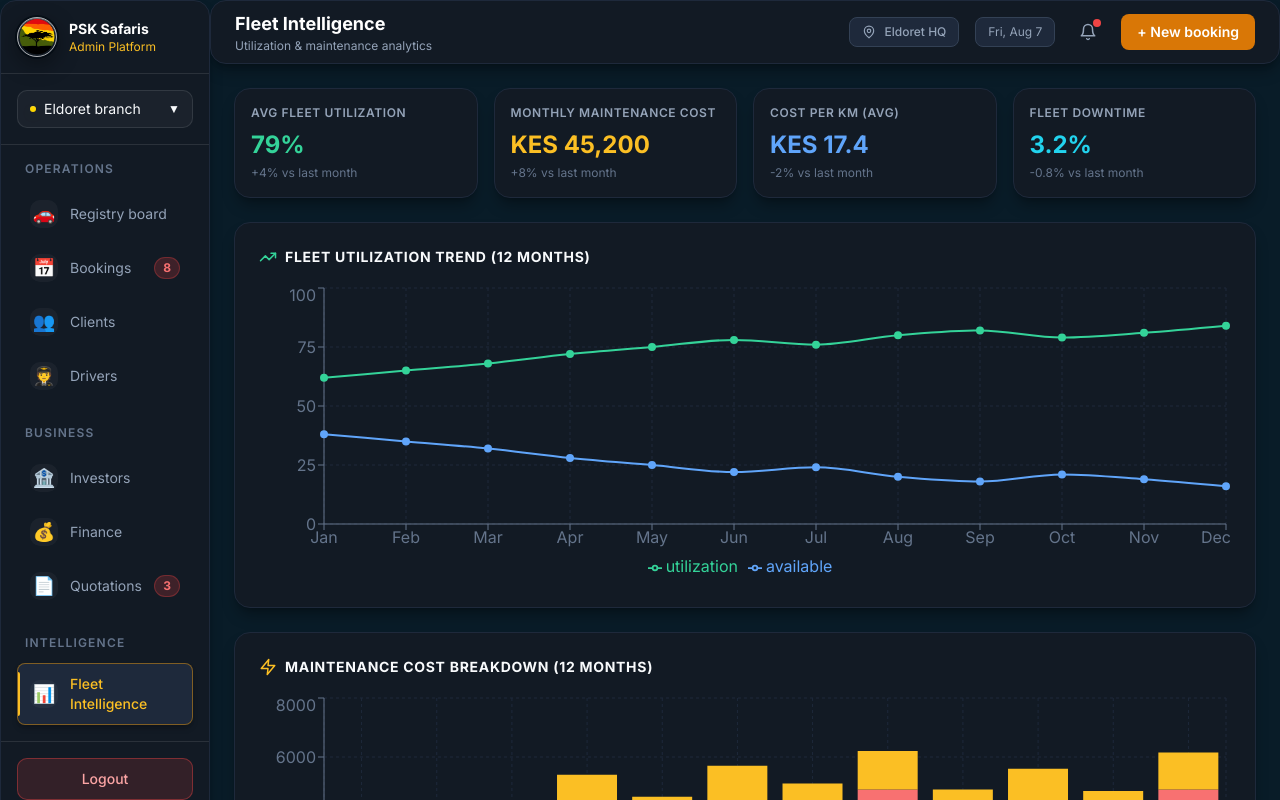
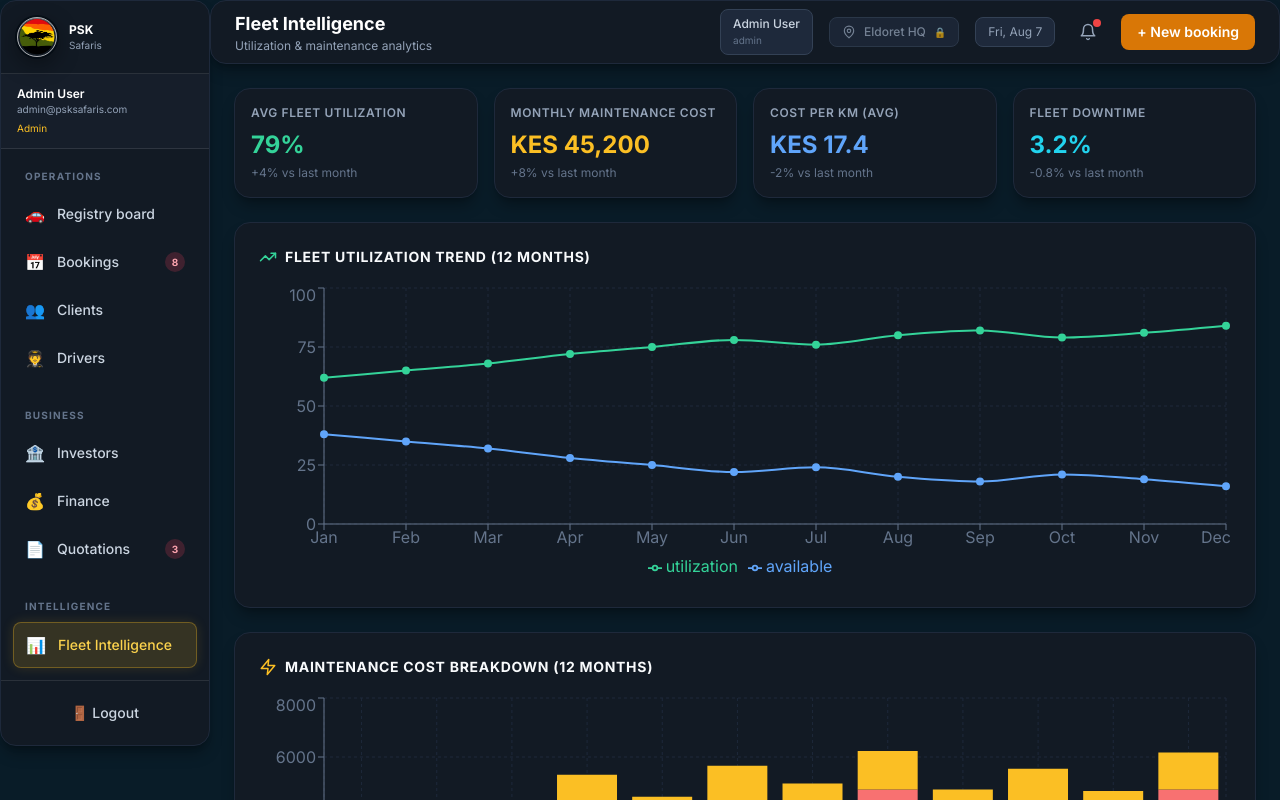
Before and after one commit to orenda497-afk/psk-admin-platform, a React (Vite) app: page /analytics in a window 1280 px wide. Both pictures are taken after a click on the button "Sign In". Built offline with nearby package versions, Linux system fonts and the light colour scheme.

Commit message:
feat: implement branch-based data filtering - staff locked to their branch, admin can switch

```diff
--- a/src/App.tsx
+++ b/src/App.tsx
@@ -10,16 +10,29 @@ import Investors from './pages/Investors'
 import Finance from './pages/Finance'
 import Quotations from './pages/Quotations'
 import Analytics from './pages/Analytics'
+import { getStaffBranch } from './data/staff'
 
 function App() {
   const [isAuthenticated, setIsAuthenticated] = useState(false)
+  const [currentUser, setCurrentUser] = useState<string>('')
+  const [currentBranch, setCurrentBranch] = useState<'eldoret' | 'kisumu'>('eldoret')
 
-  const handleLogin = () => {
+  const handleLogin = (email: string) => {
     setIsAuthenticated(true)
+    setCurrentUser(email)
+    // Set branch based on staff member's assigned branch
+    const userBranch = getStaffBranch(email)
+    setCurrentBranch(userBranch)
   }
 
   const handleLogout = () => {
     setIsAuthenticated(false)
+    setCurrentUser('')
+    setCurrentBranch('eldoret')
+  }
+
+  const handleBranchChange = (branchId: 'eldoret' | 'kisumu') => {
+    setCurrentBranch(branchId)
   }
 
   if (!isAuthenticated) {
@@ -28,14 +41,19 @@ function App() {
 
   return (
     <Router>
-      <Layout onLogout={handleLogout}>
+      <Layout
+        onLogout={handleLogout}
+        currentBranch={currentBranch}
+        onBranchChange={handleBranchChange}
+        currentUser={currentUser}
+      >
         <Routes>
           <Route path="/" element={<RegistryBoard />} />
           <Route path="/bookings" element={<Bookings />} />
           <Route path="/clients" element={<Clients />} />
           <Route path="/drivers" element={<Drivers />} />
           <Route path="/investors" element={<Investors />} />
-          <Route path="/finance" element={<Finance />} />
+          <Route path="/finance" element={<Finance currentBranch={currentBranch} />} />
           <Route path="/quotations" element={<Quotations />} />
           <Route path="/analytics" element={<Analytics />} />
           <Route path="*" element={<Navigate to="/" replace />} />
--- a/src/components/Layout.tsx
+++ b/src/components/Layout.tsx
@@ -2,15 +2,37 @@ import { ReactNode, useState } from 'react'
 import { useLocation } from 'react-router-dom'
 import Sidebar from './Sidebar'
 import TopBar from './TopBar'
+import { getStaffBranch } from '../data/staff'
 
 interface LayoutProps {
   children: ReactNode
   onLogout: () => void
+  currentBranch?: 'eldoret' | 'kisumu'
+  onBranchChange?: (branchId: 'eldoret' | 'kisumu') => void
+  currentUser?: string
 }
 
-export default function Layout({ children, onLogout }: LayoutProps) {
+export default function Layout({
+  children,
+  onLogout,
+  currentBranch = 'eldoret',
+  onBranchChange,
+  currentUser = ''
+}: LayoutProps) {
   const location = useLocation()
-  const [currentBranch, setCurrentBranch] = useState<'eldoret' | 'kisumu'>('eldoret')
+  const [localBranch, setLocalBranch] = useState<'eldoret' | 'kisumu'>(currentBranch)
+
+  // If user is assigned to a specific branch, lock them to that branch
+  const userBranch = currentUser ? getStaffBranch(currentUser) : null
+  const displayBranch = userBranch || localBranch
+
+  const handleBranchChange = (branchId: 'eldoret' | 'kisumu') => {
+    // Only allow branch change if user is not locked to a specific branch
+    if (!userBranch) {
+      setLocalBranch(branchId)
+      onBranchChange?.(branchId)
+    }
+  }
 
   const getPageTitle = () => {
     switch (location.pathname) {
@@ -41,7 +63,7 @@ export default function Layout({ children, onLogout }: LayoutProps) {
     <div style={{ display: 'flex', height: '100vh' }} className="bg-psk-bg-base overflow-hidden">
       {/* Sidebar — fixed width 210px, full height */}
       <aside style={{ width: '210px', minWidth: '210px', flexShrink: 0 }}>
-        <Sidebar onLogout={onLogout} />
+        <Sidebar onLogout={onLogout} currentUser={currentUser} />
       </aside>
 
       {/* Main — takes remaining width, flex column layout */}
@@ -51,19 +73,17 @@ export default function Layout({ children, onLogout }: LayoutProps) {
           <TopBar
             title={pageInfo.title}
             subtitle={pageInfo.subtitle}
-            currentBranch={currentBranch}
-            onBranchChange={setCurrentBranch}
+            currentBranch={displayBranch}
+            onBranchChange={handleBranchChange}
+            currentUser={currentUser}
+            isLockedBranch={!!userBranch}
           />
         </header>
 
         {/* Page content */}
         <main style={{ flex: 1, overflowY: 'auto' }}>
           <div className="p-6">
-            {/* Pass branch to children via context or props */}
-            {typeof children === 'object' && children !== null && 'props' in children
-              ? { ...children, props: { ...children.props, currentBranch } }
-              : children
-            }
+            {children}
           </div>
         </main>
       </div>
--- a/src/components/Sidebar.tsx
+++ b/src/components/Sidebar.tsx
@@ -1,8 +1,10 @@
 import { useNavigate, useLocation } from 'react-router-dom'
 import PskLogoOrbit from './PskLogoOrbit'
+import { getStaffByEmail } from '../data/staff'
 
 interface SidebarProps {
   onLogout: () => void
+  currentUser?: string
 }
 
 const navGroups = [
@@ -31,9 +33,10 @@ const navGroups = [
   }
 ]
 
-export default function Sidebar({ onLogout }: SidebarProps) {
+export default function Sidebar({ onLogout, currentUser = '' }: SidebarProps) {
   const navigate = useNavigate()
   const location = useLocation()
+  const staffInfo = currentUser ? getStaffByEmail(currentUser) : null
 
   const handleNavClick = (path: string) => {
     if (path !== '#') {
@@ -48,31 +51,27 @@ export default function Sidebar({ onLogout }: SidebarProps) {
         <div className="flex items-center gap-3">
           {/* Authentic PSK Safari brand mark */}
           <PskLogoOrbit size="sm" showOrbit={false} />
-
-          {/* Text */}
-          <div>
-            <p className="text-sm font-bold text-white">PSK Safaris</p>
-            <p className="text-xs text-psk-text-gold">Admin Platform</p>
+          <div className="min-w-0">
+            <p className="text-xs font-bold text-white truncate">PSK</p>
+            <p className="text-[10px] text-slate-400 truncate">Safaris</p>
           </div>
         </div>
       </div>
 
-      {/* Branch selector */}
-      <div className="p-4 border-b border-psk-border">
-        <button className="w-full flex items-center justify-between px-3 py-2 bg-psk-bg-surface border border-psk-border rounded-glass hover:border-psk-border-gold transition text-sm text-psk-text-primary">
-          <div className="flex items-center gap-2">
-            <div className="w-1.5 h-1.5 rounded-full bg-psk-gold shadow-glow-gold"></div>
-            <span>Eldoret branch</span>
-          </div>
-          <span className="text-xs">▼</span>
-        </button>
-      </div>
+      {/* User Info */}
+      {staffInfo && (
+        <div className="px-4 py-3 border-b border-psk-border bg-slate-800/30">
+          <p className="text-xs font-semibold text-white truncate">{staffInfo.name}</p>
+          <p className="text-[10px] text-slate-400 truncate">{staffInfo.email}</p>
+          <p className="text-[10px] text-amber-400 mt-1 capitalize">{staffInfo.role}</p>
+        </div>
+      )}
 
       {/* Navigation */}
-      <nav className="flex-1 overflow-y-auto p-4 space-y-6">
+      <nav className="flex-1 overflow-y-auto p-3 space-y-5">
         {navGroups.map((group) => (
           <div key={group.name}>
-            <p className="text-xs font-semibold uppercase tracking-widest text-psk-text-tertiary mb-3 px-2">
+            <p className="px-3 py-2 text-[10px] font-bold uppercase tracking-[0.12em] text-slate-500">
               {group.name}
             </p>
             <div className="space-y-1">
@@ -82,28 +81,16 @@ export default function Sidebar({ onLogout }: SidebarProps) {
                   <button
                     key={item.path}
                     onClick={() => handleNavClick(item.path)}
-                    className={`w-full min-w-0 max-w-full box-border flex items-center gap-3 px-3 py-2.5 rounded-lg border transition relative group ${
+                    className={`w-full flex items-center gap-3 px-3 py-2.5 rounded-lg text-sm font-medium transition ${
                       isActive
-                        ? 'bg-slate-800 border-amber-500/45 text-psk-text-gold font-medium shadow-md shadow-black/20'
-                        : 'border-transparent text-psk-text-secondary hover:text-psk-text-primary hover:bg-slate-800 hover:border-slate-700'
+                        ? 'bg-amber-400/15 text-amber-300 border border-amber-400/30 shadow-[0_0_12px_rgba(251,191,36,0.15)]'
+                        : 'text-slate-300 hover:bg-slate-700/40 hover:text-white'
                     }`}
                   >
-                    {/* Active bar */}
-                    {isActive && (
-                      <div className="absolute left-0 top-2 bottom-2 w-0.5 bg-amber-400 rounded-r"></div>
-                    )}
-
-                    {/* Icon */}
-                    <div className="w-7 h-7 flex items-center justify-center text-lg rounded-glass bg-psk-bg-surface group-hover:bg-psk-bg-elevated transition">
-                      {item.icon}
-                    </div>
-
-                    {/* Label */}
-                    <span className="text-sm flex-1 text-left">{item.label}</span>
-
-                    {/* Badge */}
+                    <span className="text-base">{item.icon}</span>
+                    <span className="flex-1 text-left truncate">{item.label}</span>
                     {item.badge && (
-                      <span className="text-xs font-bold px-2 py-0.5 rounded-full bg-red-500/20 text-red-400 border border-red-500/30">
+                      <span className="inline-flex items-center justify-center h-5 w-5 rounded-full bg-rose-500/20 text-rose-300 text-[10px] font-bold">
                         {item.badge}
                       </span>
                     )}
@@ -115,13 +102,13 @@ export default function Sidebar({ onLogout }: SidebarProps) {
         ))}
       </nav>
 
-      {/* Logout button */}
-      <div className="p-4 border-t border-psk-border">
+      {/* Logout */}
+      <div className="p-3 border-t border-psk-border">
         <button
           onClick={onLogout}
-          className="w-full py-2.5 px-3 bg-red-500/15 hover:bg-red-500/25 border border-red-500/40 rounded-glass text-red-300 text-sm font-medium transition"
+          className="w-full px-3 py-2.5 rounded-lg text-sm font-medium text-slate-300 hover:bg-slate-700/40 hover:text-white transition"
         >
-          Logout
+          🚪 Logout
         </button>
       </div>
     </div>
--- a/src/components/TopBar.tsx
+++ b/src/components/TopBar.tsx
@@ -1,19 +1,24 @@
 import { Bell, MapPin } from 'lucide-react'
 import { useState } from 'react'
 import { BRANCHES } from '../data/branches'
+import { getStaffByEmail } from '../data/staff'
 
 interface TopBarProps {
   title: string
   subtitle: string
   currentBranch?: 'eldoret' | 'kisumu'
   onBranchChange?: (branchId: 'eldoret' | 'kisumu') => void
+  currentUser?: string
+  isLockedBranch?: boolean
 }
 
 export default function TopBar({
   title,
   subtitle,
   currentBranch = 'eldoret',
-  onBranchChange
+  onBranchChange,
+  currentUser = '',
+  isLockedBranch = false
 }: TopBarProps) {
   const [showBranchMenu, setShowBranchMenu] = useState(false)
 
@@ -24,10 +29,13 @@ export default function TopBar({
   })
 
   const activeBranch = BRANCHES[currentBranch]
+  const staffInfo = currentUser ? getStaffByEmail(currentUser) : null
 
   const handleBranchSelect = (branchId: 'eldoret' | 'kisumu') => {
-    onBranchChange?.(branchId)
-    setShowBranchMenu(false)
+    if (!isLockedBranch) {
+      onBranchChange?.(branchId)
+      setShowBranchMenu(false)
+    }
   }
 
   return (
@@ -40,17 +48,32 @@ export default function TopBar({
 
       {/* Right */}
       <div className="flex items-center gap-4">
+        {/* User Info */}
+        {staffInfo && (
+          <div className="px-3 py-1.5 bg-slate-800 border border-slate-700 rounded-lg text-xs">
+            <p className="text-slate-300 font-medium">{staffInfo.name}</p>
+            <p className="text-slate-500 text-[10px]">{staffInfo.role}</p>
+          </div>
+        )}
+
         {/* Branch Selector */}
         <div className="relative">
           <button
-            onClick={() => setShowBranchMenu(!showBranchMenu)}
-            className="flex items-center gap-2 px-3 py-1.5 bg-slate-800 border border-slate-700 rounded-lg text-xs text-psk-text-secondary hover:bg-slate-700 transition"
+            onClick={() => !isLockedBranch && setShowBranchMenu(!showBranchMenu)}
+            disabled={isLockedBranch}
+            className={`flex items-center gap-2 px-3 py-1.5 bg-slate-800 border border-slate-700 rounded-lg text-xs text-psk-text-secondary transition ${
+              isLockedBranch
+                ? 'cursor-not-allowed opacity-75'
+                : 'hover:bg-slate-700'
+            }`}
+            title={isLockedBranch ? `Locked to ${activeBranch.displayName}` : 'Select branch'}
           >
             <MapPin size={14} />
             <span className="font-medium">{activeBranch.displayName}</span>
+            {isLockedBranch && <span className="text-[10px] text-amber-400">🔒</span>}
           </button>
 
-          {showBranchMenu && (
+          {showBranchMenu && !isLockedBranch && (
             <div className="absolute top-full right-0 mt-2 w-56 bg-slate-900 border border-slate-700 rounded-lg shadow-xl z-50">
               {Object.values(BRANCHES).map((branch) => (
                 <button
--- /dev/null
+++ b/src/data/mockData.ts
@@ -0,0 +1,87 @@
+// Mock data filtering utilities for branch-based access
+
+export interface Vehicle {
+  id: string
+  registration: string
+  model: string
+  branch: 'eldoret' | 'kisumu'
+  status: 'available' | 'out_chauffeur' | 'out_safari' | 'service' | 'attention'
+}
+
+export interface Booking {
+  id: string
+  reference: string
+  customer: string
+  vehicle: string
+  vehicleReg: string
+  startDate: string
+  endDate: string
+  type: 'self-drive' | 'chauffeur' | 'safari' | 'transfer'
+  status: 'confirmed' | 'pending' | 'cancelled' | 'completed'
+  amount: number
+  notes: string
+  branch: 'eldoret' | 'kisumu'
+  driver?: string
+  destination?: string
+}
+
+export interface Client {
+  id: string
+  name: string
+  email: string
+  phone: string
+  type: 'individual' | 'corporate'
+  branch: 'eldoret' | 'kisumu'
+  totalBookings: number
+  totalSpent: number
+  outstandingBalance: number
+}
+
+export interface Driver {
+  id: string
+  name: string
+  licenseNumber: string
+  licenseExpiry: string
+  status: 'available' | 'on_duty' | 'on_leave'
+  rating: number
+  trips: number
+  experience: number
+  branch: 'eldoret' | 'kisumu'
+  location: string
+}
+
+// Filter functions for branch-based data access
+export const filterByBranch = <T extends { branch: 'eldoret' | 'kisumu' }>(
+  data: T[],
+  branch: 'eldoret' | 'kisumu'
+): T[] => {
+  return data.filter(item => item.branch === branch)
+}
+
+export const getVehiclesByBranch = (
+  vehicles: Vehicle[],
+  branch: 'eldoret' | 'kisumu'
+): Vehicle[] => {
+  return filterByBranch(vehicles, branch)
+}
+
+export const getBookingsByBranch = (
+  bookings: Booking[],
+  branch: 'eldoret' | 'kisumu'
+): Booking[] => {
+  return filterByBranch(bookings, branch)
+}
+
+export const getClientsByBranch = (
+  clients: Client[],
+  branch: 'eldoret' | 'kisumu'
+): Client[] => {
+  return filterByBranch(clients, branch)
+}
+
+export const getDriversByBranch = (
+  drivers: Driver[],
+  branch: 'eldoret' | 'kisumu'
+): Driver[] => {
+  return filterByBranch(drivers, branch)
+}
--- /dev/null
+++ b/src/data/staff.ts
@@ -0,0 +1,43 @@
+export interface StaffMember {
+  id: string
+  name: string
+  email: string
+  role: 'admin' | 'manager' | 'staff'
+  branch: 'eldoret' | 'kisumu'
+  permissions: string[]
+}
+
+export const STAFF_MEMBERS: Record<string, StaffMember> = {
+  admin: {
+    id: 'admin-001',
+    name: 'Admin User',
+    email: 'admin@psksafaris.com',
+    role: 'admin',
+    branch: 'eldoret',
+    permissions: ['all'],
+  },
+  faith: {
+    id: 'staff-002',
+    name: 'Faith',
+    email: 'faith@psksafaris.co.ke',
+    role: 'manager',
+    branch: 'kisumu',
+    permissions: ['view_bookings', 'create_documents', 'view_clients', 'view_drivers'],
+  },
+}
+
+export const getStaffByEmail = (email: string): StaffMember | undefined => {
+  return Object.values(STAFF_MEMBERS).find(staff => staff.email === email)
+}
+
+export const getStaffBranch = (email: string): 'eldoret' | 'kisumu' => {
+  const staff = getStaffByEmail(email)
+  return staff?.branch || 'eldoret'
+}
+
+export const hasPermission = (email: string, permission: string): boolean => {
+  const staff = getStaffByEmail(email)
+  if (!staff) return false
+  if (staff.permissions.includes('all')) return true
+  return staff.permissions.includes(permission)
+}
--- a/src/pages/LoginPage.tsx
+++ b/src/pages/LoginPage.tsx
@@ -3,7 +3,7 @@ import { LockKeyhole, Mail, ShieldCheck } from 'lucide-react'
 import PskLogoOrbit from '../components/PskLogoOrbit'
 
 interface LoginPageProps {
-  onLogin: () => void
+  onLogin: (email: string) => void
 }
 
 export default function LoginPage({ onLogin }: LoginPageProps) {
@@ -19,7 +19,7 @@ export default function LoginPage({ onLogin }: LoginPageProps) {
 
     window.setTimeout(() => {
       if (email && password) {
-        onLogin()
+        onLogin(email)
       } else {
         setError('Enter your email address and password to continue.')
       }
@@ -98,7 +98,7 @@ export default function LoginPage({ onLogin }: LoginPageProps) {
 
         <div className="psk-login-demo-note">
           <ShieldCheck size={18} aria-hidden="true" />
-          <span>Demo credentials are pre-filled</span>
+          <span>Demo: admin@psksafaris.com or faith@psksafaris.co.ke</span>
         </div>
       </section>
     </main>
```
Also changed, not shown: 1 other file (tests, documents, lock files or other folders).
